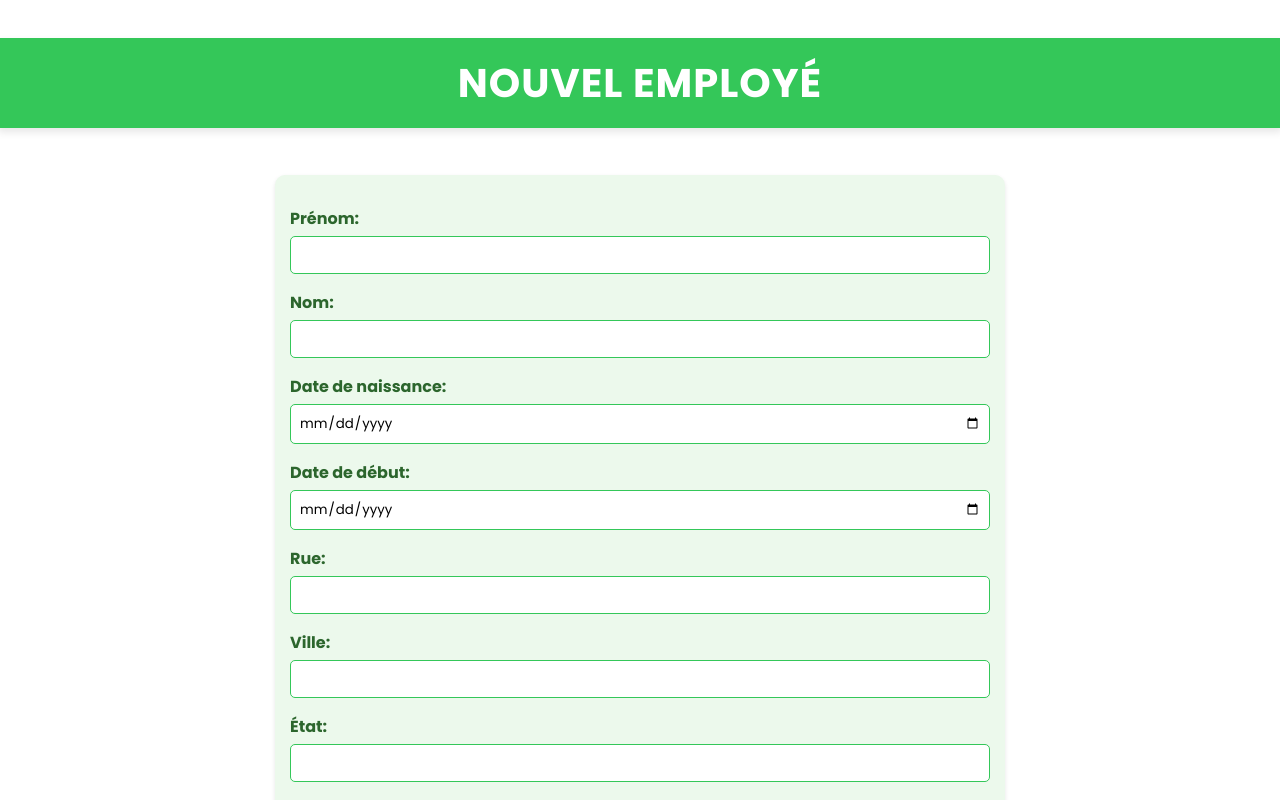
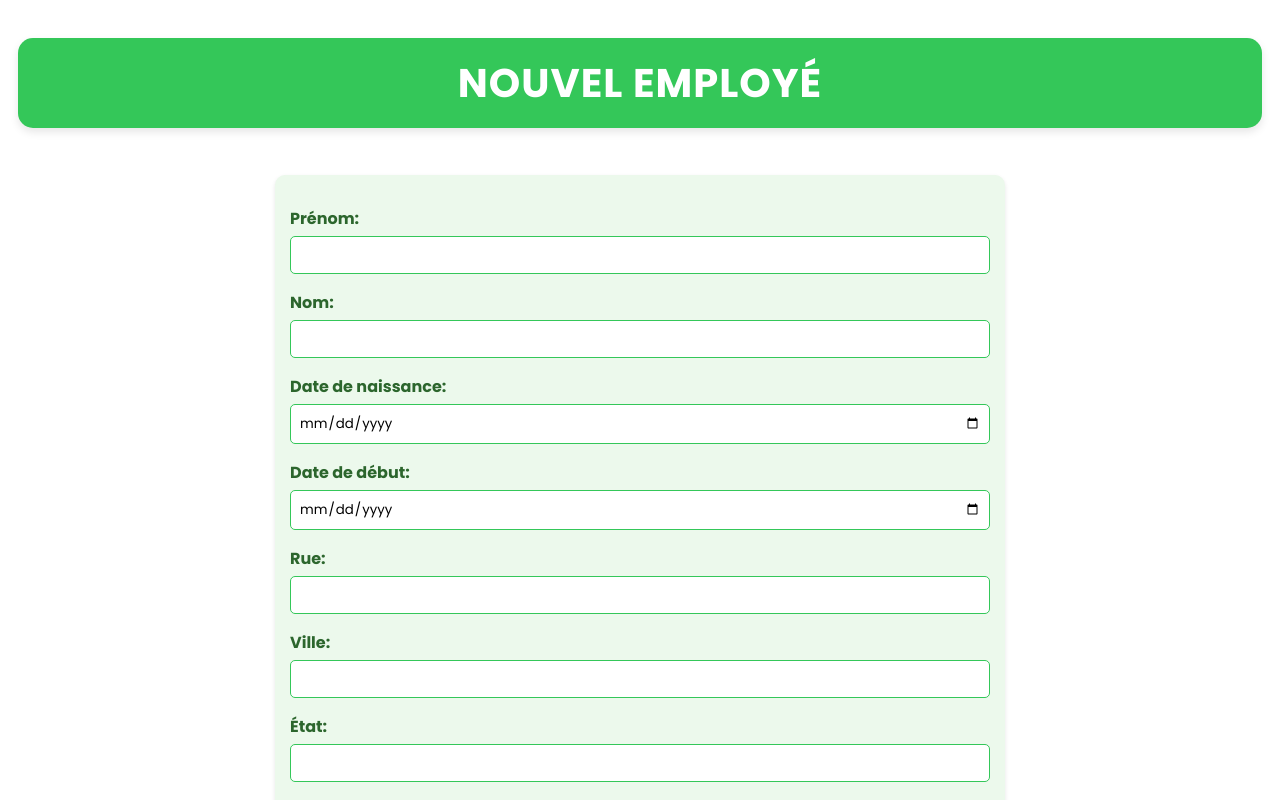
Before and after one commit to VicoD3X/Final_RP14, a React (Vite) app: page /dashboard/FormEmployee in a window 1280 px wide. Shown: the top 800 px of the page. Built offline with nearby package versions, Linux system fonts and the light colour scheme.

Commit message:
CSS - style V3
- construction des composants avec les transitions
- mise en route du composant feature "SlideTransition.jsx"
- test en mettant en place le composant via App (instable)

```diff
--- a/src/App.css
+++ b/src/App.css
@@ -99,7 +99,8 @@ body {
     font-weight: bold;
     color: #FFFFFF;
     background-color: #34C759;
-    padding: 15px 30px;
+    padding: 15px 10px;
+    border-radius: 15px;
     display: block;
     width: 100%;
     text-align: center;
@@ -189,3 +190,36 @@ label {
 .address {
     margin-top: 10px;
 }
+
+
+/* FEATURE DE TRANSITION DES PAGES  */
+
+/* Styles initiaux pour l'entrée */
+.slide-enter {
+    transform: translateX(100%);
+    /* Commence à droite de l'écran */
+    opacity: 0;
+}
+
+/* Styles appliqués pendant que l'élément est en cours d'entrée */
+.slide-enter-active {
+    transform: translateX(0);
+    /* Finis à sa position normale */
+    opacity: 1;
+    transition: transform 500ms ease-in-out, opacity 500ms ease-in-out;
+}
+
+/* Styles initiaux pour la sortie */
+.slide-exit {
+    transform: translateX(0);
+    /* Commence à sa position normale */
+    opacity: 1;
+}
+
+/* Styles appliqués pendant que l'élément est en cours de sortie */
+.slide-exit-active {
+    transform: translateX(-100%);
+    /* Part à gauche de l'écran */
+    opacity: 0;
+    transition: transform 500ms ease-in-out, opacity 500ms ease-in-out;
+}
--- a/src/App.jsx
+++ b/src/App.jsx
@@ -1,20 +1,31 @@
 import React from 'react';
 import { BrowserRouter as Router, Routes, Route } from 'react-router-dom';
-import Dashboard from '../src/pages/Dashboard'; // Assuming your Dashboard component is here
+import SlideTransition from './features/SlideTransition';
+import Dashboard from '../src/pages/Dashboard';
 import FormEmployee from '../src/pages/FormEmployee';
 import MyEmployee from '../src/pages/MyEmployee';
 
 function App() {
   return (
-    <>
-      <Router>
-        <Routes>
-          <Route exact path="/dashboard" element={<Dashboard />} />
-          <Route path="/dashboard/FormEmployee" element={<FormEmployee />} />
-          <Route path="/dashboard/MyEmployee" element={<MyEmployee />} />
-        </Routes>
-      </Router>
-    </>
+    <Router>
+      <Routes>
+        <Route exact path="/dashboard" element={
+          <SlideTransition>
+            <Dashboard />
+          </SlideTransition>
+        } />
+        <Route path="/dashboard/FormEmployee" element={
+          <SlideTransition>
+            <FormEmployee />
+          </SlideTransition>
+        } />
+        <Route path="/dashboard/MyEmployee" element={
+          <SlideTransition>
+            <MyEmployee />
+          </SlideTransition>
+        } />
+      </Routes>
+    </Router>
   );
 }
 
--- /dev/null
+++ b/src/features/SlideTransition.jsx
@@ -0,0 +1,16 @@
+import { CSSTransition } from 'react-transition-group';
+import '../App.css';
+
+const SlideTransition = ({ children, ...props }) => {
+  return (
+    <CSSTransition
+      {...props}
+      classNames="slide"
+      timeout={500} // Durée de l'animation en millisecondes
+    >
+      {children}
+    </CSSTransition>
+  );
+};
+
+export default SlideTransition;
```
